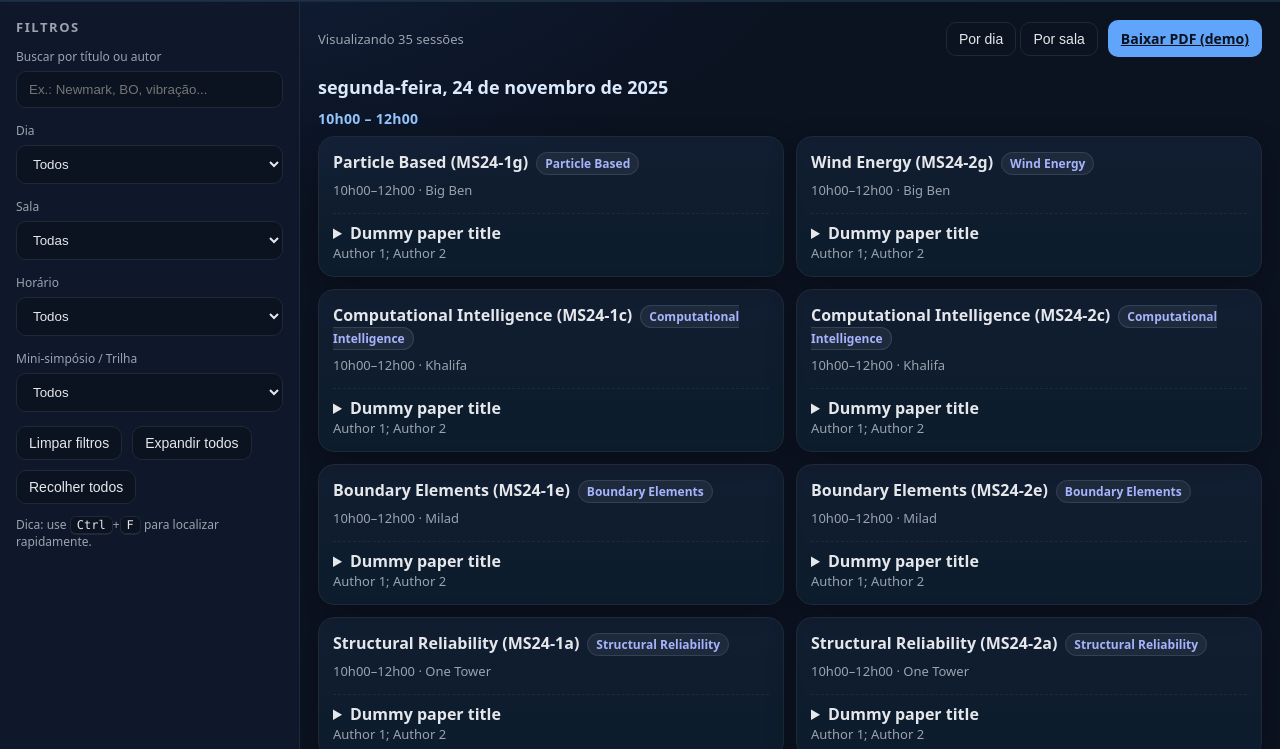
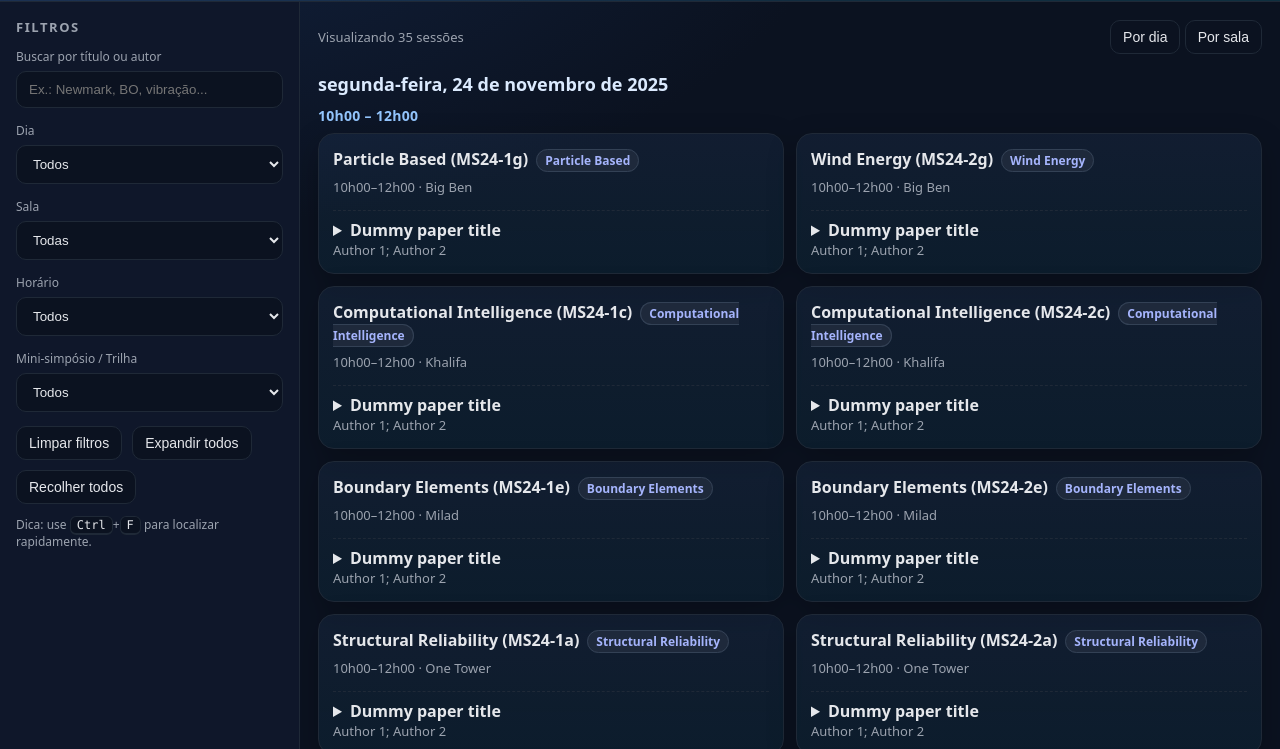
Before and after one commit to joaovfdias/programa-cilamce, a plain HTML site: page index_new.html in a window 1280 px wide. Shown: the part 51-800 px from the top of the page. Drawn offline with Linux system fonts and the light colour scheme.

Commit message:
Update index_new.html

```diff
--- a/index_new.html
+++ b/index_new.html
@@ -127,7 +127,6 @@
           <button class="btn ghost" id="viewByDay">Por dia</button>
           <button class="btn ghost" id="viewByRoom">Por sala</button>
         </div>
-        <a class="btn primary" id="downloadPdf" href="#" download>Baixar PDF (demo)</a>
       </div>
       <div id="container"></div>
     </main>
```
